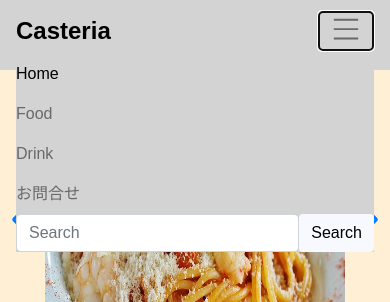
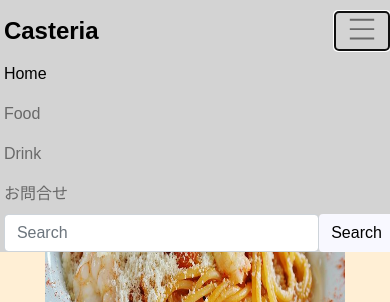
Before and after one commit to Kudo3236/coding_advanced, a plain HTML site: page index.html in a window 390 px wide. Both pictures are taken after a click on the button "Toggle navigation". Shown: the top 302 px of the page. Drawn offline with nearby package versions, Linux system fonts and the light colour scheme.

Commit message:
スタイルの修正

```diff
--- a/css/base.css
+++ b/css/base.css
@@ -304,13 +304,23 @@ html{
 
 	nav{
 		background-color:lightgray;
+		width:100%;
 		height: 70px;
 	}
 
+	.navbar{
+		padding-left:0;
+		padding-right:0;
+	}
 
+	.container-fluid {
+		padding-left: 0;
+		padding-right: 0;
+	}
 
 	.navbar-brand{
 		color:black;
+		margin-left:1%;
 		font-size:24px;
 		font-weight:bold;
 	}
@@ -323,9 +333,25 @@ html{
 	.navbar-collapse {
 		background-color: lightgray;
 		z-index: 1050;             /* メニューが他のコンテンツより前面に表示されるように設定 */
-		margin-top:0 !important;
-		padding-top:0 !important;
-		width:80%;
+		margin: 0;
+        padding: 0;
+		width:100%;
+	}
+
+	.navbar-nav {
+		width: 100%;
+		padding-left: 0;
+		padding-right: 0;
+	}
+
+	.nav-item {
+		width: 100%;
+		margin-left:1%;
+		margin-right:1%;
+	}
+
+	.form-inline {
+		width: 100%;
 	}
 
 	.nav-link{
```
